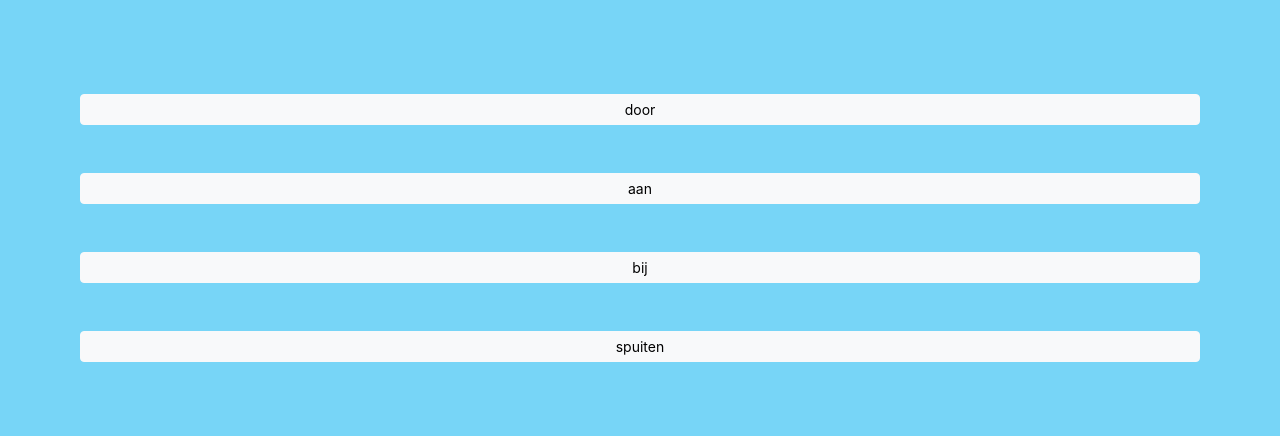
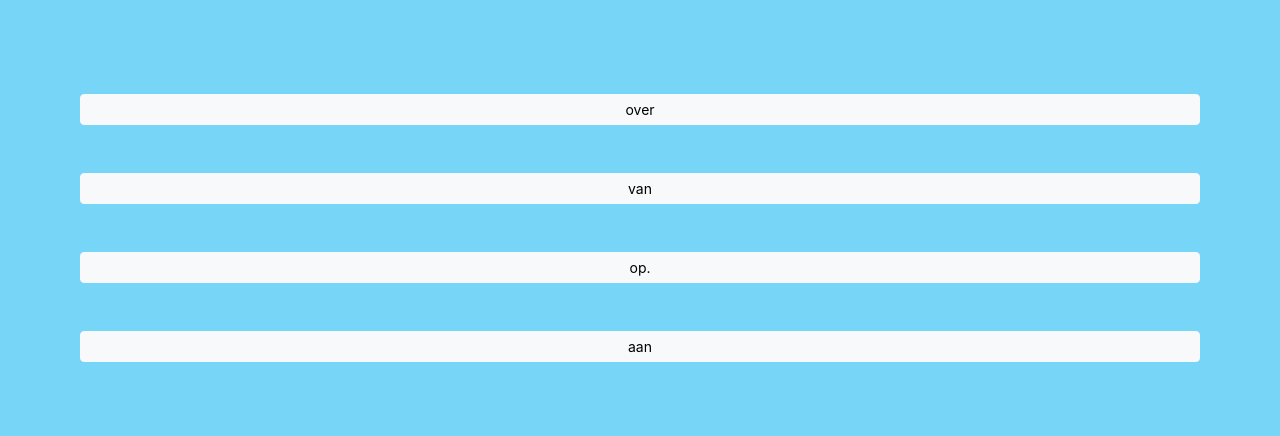
Before and after one commit to SheaMeyers/dutch-practice, a React (Create React App) app: page / in a window 1280 px wide. Shown: the part 239-675 px from the top of the page. Built offline with nearby package versions, Linux system fonts and the light colour scheme.

Commit message:
Ensure options don't rerender when choosing an answer

```diff
--- a/src/prepositions/Prepositions.tsx
+++ b/src/prepositions/Prepositions.tsx
@@ -49,8 +49,9 @@
 ]
 
 type PrepositionsState = {
-  questionNumber: number;
-  answer: string;
+  options: string[]
+  questionNumber: number
+  answer: string
 };
 
 type DispatcherActions =
@@ -59,6 +60,7 @@
   | { type: 'giveAnswer', payload: string };
 
 const initialState: PrepositionsState = {
+    options: getOptions(questions[0].answer),
     questionNumber: 0,
     answer: ''
 }
@@ -66,11 +68,11 @@
 const prepositionsReducer = (state: PrepositionsState, action: DispatcherActions): PrepositionsState => {
     switch(action.type) {
         case 'previousQuestion':
-            return { questionNumber: state.questionNumber-1, answer: '' }
+            return { questionNumber: state.questionNumber-1, answer: '', options: getOptions(questions[state.questionNumber-1].answer) }
         case 'nextQuestion':
-            return { questionNumber: state.questionNumber+1, answer: '' }
+            return { questionNumber: state.questionNumber+1, answer: '', options: getOptions(questions[state.questionNumber+1].answer) }
         case 'giveAnswer':
-            return { questionNumber: state.questionNumber, answer: action.payload }
+            return { questionNumber: state.questionNumber, answer: action.payload, options: state.options }
         default:
             return state
     }
@@ -79,14 +81,14 @@
 const Prepositions = () => {
 
     const [prepositionsState, dispatch] = useReducer(prepositionsReducer, initialState)
-    const { questionNumber, answer } = prepositionsState
+    const { options, questionNumber, answer } = prepositionsState
 
   return (
     <div className="Prepositions">
       <p>Choose the correct preposition for the verb</p>
       <p className="h3 Verb">{questions[questionNumber].word}</p>
       <div className="Choices">
-        {getOptions(questions[questionNumber].answer).map(option =>
+        {options.map(option =>
             <button
                 className={`btn Choices__Button ${!answer && 'btn-light'} ${answer === option ? 'btn-lg' : 'btn-sm'} ${answer && option === questions[questionNumber].answer ? 'btn-success' : 'btn-danger'}`}
                 type="button"
```
